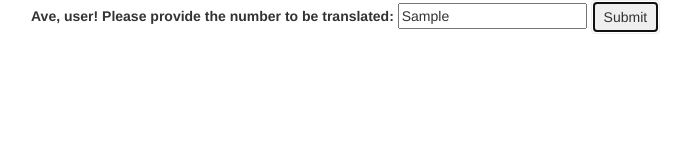
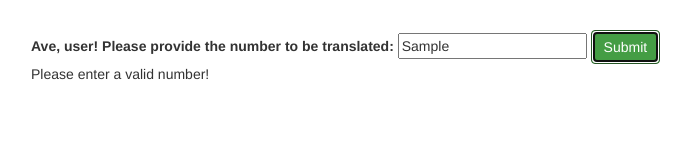
Before and after one commit to Corneezius/RomanNumerals, a plain HTML site: page index.html in a window 1280 px wide. Both pictures are taken after typing "Sample" into the empty fields and a click on the button "Submit". Shown: the whole page, without its empty margins (39-730 px from the left). Drawn offline with Linux system fonts and the light colour scheme.

Commit message:
reflect final revisions, fix indentation.

```diff
--- a/css/styles.css
+++ b/css/styles.css
@@ -0,0 +1,3 @@
+body {
+  margin: 30px;
+}
--- a/index.html
+++ b/index.html
@@ -15,7 +15,7 @@
       <form id="inputForm">
         <label for="input">Ave, user! Please provide the number to be translated:</label>
         <input id="inputNumber" type="text">
-        <button class="btn" type="submit">Submit</button>
+        <button class="btn btn-success" type="submit">Submit</button>
       </form>
       <p><span class="output"></span></p>
     </div>
--- a/js/styles.js
+++ b/js/styles.js
@@ -13,9 +13,6 @@ $(document).ready(function() {
     var currentIndex = 0;
     var userInput = $("#inputNumber").val().split("");
 
-    //let's pretend that userInput = 12
-
-        // for (var index = 0; index <= userInput.length; index += 1) {
           if (userInput.length === 1) {
             var onesDigit = regularNumbers.indexOf(userInput[0]);
             $(".output").text(romanOnes[onesDigit]);
@@ -41,13 +38,20 @@ $(document).ready(function() {
           var onesDigit = regularNumbers.indexOf(userInput[3]);
           $(".output").text(romanThousands[thousandsDigit] + romanHundreds[hundredsDigit] + romanTens[tensDigit] + romanOnes[onesDigit]);
         }
+
+        else {
+          if (isNaN(userInput)) {
+            $(".output").text("Please enter a valid number!");
+          };
+        }
       });
+    });
 
 
 
 
     //
-    // console.log(userInput);
+    // THIS IS HOW WE WORKED THE ONE DIGIT INPUTS (VERSION2 ):******************
     //
     // regularNumbers.forEach(function(currentInteger) {
     //   	if (userInput === currentInteger) {
@@ -57,8 +61,8 @@ $(document).ready(function() {
     // var outputRoman = romanArray[currentIndex];
     // $(".output").text(outputRoman);
 
- });
 
+// THIS IS HOW WE WORKED THE ONE DIGIT INPUTS (VERSION 1):******************
 
 // var userInput = parseInt($("#inputNumber").val()); {
 //       if (isNaN(userInput)) {
@@ -96,45 +100,3 @@ $(document).ready(function() {
 //     }
 //
 //   };
-//
-//
-//     // alert(userInput);
-//
-//   });
-// });
-
-// if (isNaN(year)) {
-//        $(".determinalized").append(" not a numeric value. Please try again.")
-//      } else {
-//
-//        var yearOutput = leapYear(year);
-//
-//        $(".determinalized").empty();
-//
-//        $(".determinalized").append(yearOutput);
-//      }
-//    });
-//  });
-
-// back end logic
-//
-//  function leapYear(year) {
-//    if (year < -45) {
-//      return " earlier than when leap years were established.";
-//    } else if (year % 400 === 0) {
-//      return " indeed a leap year!";
-//    } else if (year % 100 === 0) {
-//      return " not a leap year.";
-//    } else if (year % 4 === 0) {
-//      return " indeed a leap year!";
-//    } else {
-//      return " not a leap year.";
-//    }
-//  };
-// Contact GitHub API Training Shop Blog About
-//
-//
-//   });
-// });
-
-// back end logic
```
